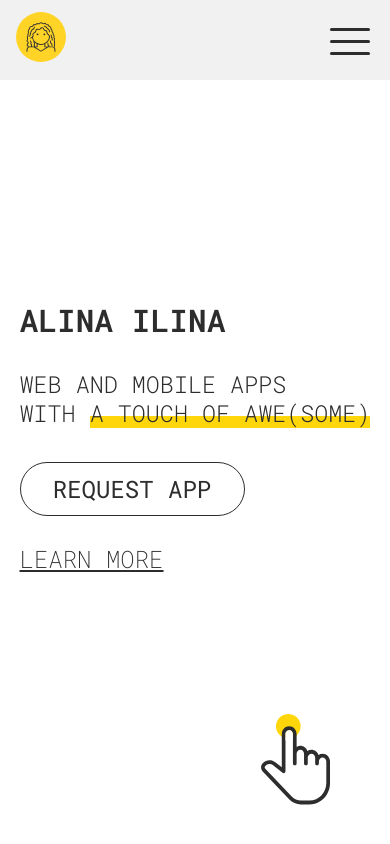
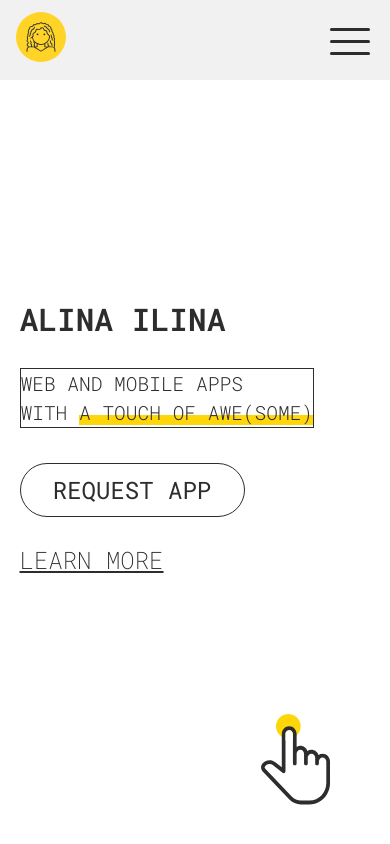
Before and after one commit to alinailina/Cover-Letter, a React (Create React App) app: page / in a window 390 px wide. Shown: the top 844 px of the page. Built offline with nearby package versions, Linux system fonts and the light colour scheme.

Commit message:
Mobile UI fixes

```diff
--- a/src/index.scss
+++ b/src/index.scss
@@ -88,8 +88,6 @@ body {
 
 // Heading
 @mixin heading {
-  line-height: 1.5;
-
   @include phone {
     font-size: 6vw;
   }
--- a/src/layout/css/Home.module.scss
+++ b/src/layout/css/Home.module.scss
@@ -36,9 +36,13 @@
 
       // Tagline
       h2 {
+        border: 1px solid;
         @include heading;
         font-weight: 300;
-        line-height: 1.25;
+        @include phone {
+          font-size: 5vw;
+        }
+
         span {
           @include highlight;
         }
```
